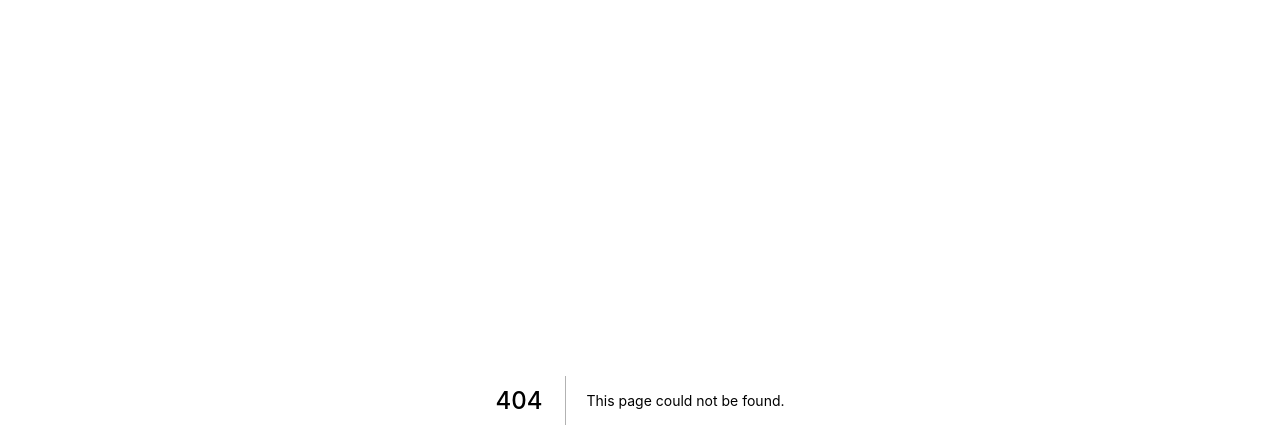
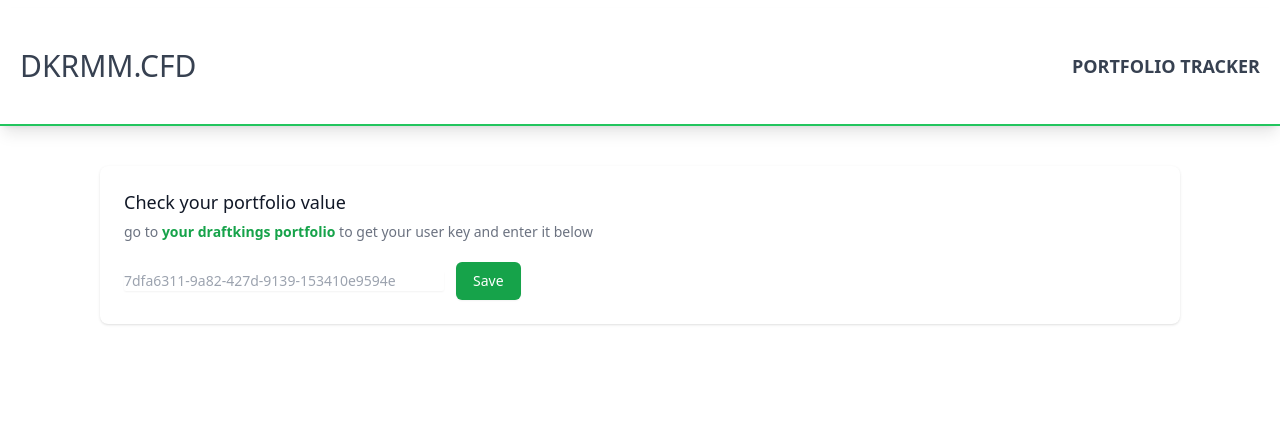
Before and after one commit to capefeardecentral/dkrmm, a Next.js app in the folder web/reignmakers_market/: page /portfolio in a window 1280 px wide. Before the commit this address had no page. Shown: the top 448 px of the page. Built offline with nearby package versions, Linux system fonts and the light colour scheme.

Commit message:
add portfolio tracker
touch up styling
add portfolio value checker

```diff
--- /dev/null
+++ b/web/reignmakers_market/components/Header.js
@@ -0,0 +1,12 @@
+export default function Header (props) {
+  return (
+    <header className="flex shadow-lg items-center align-middle border-b-green-500 border-b-2 text-gray-700 mb-5 py-10">
+      <a href="/">
+        <h1 className="px-5 md:text-3xl font-light">DKRMM.CFD</h1>
+      </a>
+      <div className="absolute text-xs md:text-lg right-0 font-bold mx-5 uppercase">
+        <a href="/portfolio">portfolio tracker</a>
+      </div>
+    </header>
+  )
+}
--- a/web/reignmakers_market/components/PlayerCard.js
+++ b/web/reignmakers_market/components/PlayerCard.js
@@ -7,25 +7,72 @@ export default function PlayerCard(props) {
   const [showModal, setShowModal] = useState(false);
 
   let borderClass
+  let buttonClass
+  let chartColors
   switch (props.item.rarity) {
     case "Rare": {
       borderClass = "border-green-500"
+      buttonClass = {
+        buttonBg: "bg-green-500",
+        buttonHover: "hover:bg-green-600",
+        buttonFocus: "focus:ring-green-400"
+      }
+      chartColors = {
+        background: "#43a047",
+        border: "#388e3c",
+      }
       break;
     }
     case "Elite": {
       borderClass = "border-blue-500"
+      buttonClass = {
+        buttonBg: "bg-blue-500",
+        buttonHover: "hover:bg-blue-600",
+        buttonFocus: "focus:ring-blue-400"
+      }
+      chartColors = {
+        background: "#1e88e5",
+        border: "#1976d2",
+      }
       break;
     }
     case "Legendary": {
       borderClass = "border-yellow-500"
+      buttonClass = {
+        buttonBg: "bg-yellow-500",
+        buttonHover: "hover:bg-yellow-600",
+        buttonFocus: "focus:ring-yellow-400"
+      }
+      chartColors = {
+        background: "#fdd835",
+        border: "#fbc02d",
+      }
       break;
     }
     case "Reignmaker": {
       borderClass = "border-red-500"
+      buttonClass = {
+        buttonBg: "bg-red-500",
+        buttonHover: "hover:bg-red-600",
+        buttonFocus: "focus:ring-red-400"
+      }
+      chartColors = {
+        background: "#e53935",
+        border: "#d32f2f",
+      }
       break;
     }
     default: {
       borderClass = "border-gray-200"
+      buttonClass = {
+        buttonBg: "bg-gray-800",
+        buttonHover: "hover:bg-gray-900",
+        buttonFocus: "focus:ring-gray-700"
+      }
+      chartColors = {
+        background: "#424242",
+        border: "#212121",
+      }
     }
   }
 
@@ -45,18 +92,18 @@ export default function PlayerCard(props) {
       {props.item.superstar === "Yes" && <p className="font-bold text-xs mb-1">superstar</p>}
       <div className="mx-auto">
         <button type="button"
-                className="mt-auto inline-flex mx-3 items-center my-2 px-2.5 py-1.5 border border-transparent text-xs font-medium rounded shadow-sm text-white bg-indigo-600 hover:bg-indigo-700 focus:outline-none focus:ring-2 focus:ring-offset-2 focus:ring-indigo-500"
+                className={`mt-auto inline-flex mx-3 items-center my-2 px-2.5 py-1.5 border border-transparent text-xs font-medium rounded shadow-sm text-white ${buttonClass.buttonBg} ${buttonClass.buttonHover} focus:outline-none focus:ring-2 focus:ring-offset-2 ${buttonClass.buttonFocus}`}
                 onClick={() => setShowModal(true)}>
           sales
         </button>
         <button type="button"
-        className="mt-auto inline-flex mx-3 items-center my-2 px-2.5 py-1.5 border border-transparent text-xs font-medium rounded shadow-sm text-white bg-indigo-600 hover:bg-indigo-700 focus:outline-none focus:ring-2 focus:ring-offset-2 focus:ring-indigo-500"
+        className={`mt-auto inline-flex mx-3 items-center my-2 px-2.5 py-1.5 border border-transparent text-xs font-medium rounded shadow-sm text-white ${buttonClass.buttonBg} ${buttonClass.buttonHover} focus:outline-none focus:ring-2 focus:ring-offset-2 ${buttonClass.buttonFocus}`}
         >
           <a target="none" href={`https://marketplace.draftkings.com/listings/collectibles/${props.item.merchandiseKey}`}>store</a>
         </button>
       </div>
       {showModal &&
-        <TransactionsCard removeModal={toggleTransactionModal} borderClass={borderClass} merchandiseKey={props.item.merchandiseKey} name={props.item.name} set={props.item.set}/>
+        <TransactionsCard chartColors={chartColors} buttonClass={buttonClass} removeModal={toggleTransactionModal} borderClass={borderClass} merchandiseKey={props.item.merchandiseKey} name={props.item.name} set={props.item.set}/>
       }
     </div>
   )
--- a/web/reignmakers_market/components/TransactionsCard.js
+++ b/web/reignmakers_market/components/TransactionsCard.js
@@ -72,8 +72,8 @@ export default function TransactionsCard(props) {
        {
          label: 'sale price',
          data: transactions.map((transaction) => transaction.amount).reverse(),
-         borderColor: 'rgb(255, 99, 132)',
-         backgroundColor: 'rgba(255, 99, 132, 0.5)',
+         borderColor: props.chartColors.border,
+         backgroundColor: props.chartColors.background,
        },
      ],
    }
@@ -125,7 +125,7 @@ export default function TransactionsCard(props) {
                   <div className="mt-5 sm:mt-6">
                     <button
                       type="button"
-                      className="inline-flex justify-center w-full rounded-md border border-transparent shadow-sm px-4 py-2 bg-indigo-600 text-base font-medium text-white hover:bg-indigo-700 focus:outline-none focus:ring-2 focus:ring-offset-2 focus:ring-indigo-500 sm:text-sm"
+                      className={`inline-flex justify-center w-full rounded-md border border-transparent shadow-sm px-4 py-2 ${props.buttonClass.buttonBg} text-base font-medium text-white ${props.buttonClass.buttonHover} focus:outline-none focus:ring-2 focus:ring-offset-2 ${props.buttonClass.buttonFocus} sm:text-sm`}
                       onClick={() => toggleModal()}
                     >
                       close
--- a/web/reignmakers_market/pages/index.js
+++ b/web/reignmakers_market/pages/index.js
@@ -2,6 +2,7 @@ import Head from 'next/head'
 import { useState, useEffect } from 'react'
 import Filter from '../components/Filter';
 import PlayerCard from "../components/PlayerCard";
+import Header from '../components/Header'
 
 const Home = () => {
 
@@ -76,9 +77,7 @@ const Home = () => {
         <link rel="icon" href="/favicon.ico" />
       </Head>
 
-      <header>
-        <h1 className="py-5 px-5 text-3xl font-light">DKRMM.CFD</h1>
-      </header>
+      <Header />
 
       <div className="p-5">
         <Filter options={positions} criteria="position" handler={filterMarketView} />
--- /dev/null
+++ b/web/reignmakers_market/pages/portfolio.js
@@ -0,0 +1,99 @@
+import Head from 'next/head'
+import { useState, useEffect } from 'react'
+import Header from '../components/Header'
+import PlayerCard from "../components/PlayerCard";
+
+
+const Portfolio = () => {
+
+  const [portfolioInput, setPortfolioInput] = useState("")
+  const [portfolio, setPortfolio] = useState("")
+  const [portfolioValues, setPortfolioValues] = useState()
+
+  useEffect(() => {
+    if (portfolio.length > 1) {
+      fetch(`https://dkrmm.cfd/api/portfolio/${portfolio}`)
+        .then(res => res.json()).then(data => {
+        setPortfolioValues(data)
+      }).catch(err => {
+        console.log(err)
+      })
+    }
+  }, [portfolio])
+
+  const handleSubmit = (e) => {
+    e.preventDefault()
+    setPortfolio(portfolioInput)
+  }
+
+  return(
+    <div className="min-h-screen flex-col  py-2">
+      <Head>
+        <title>DKRMM - Portfolio Calculator</title>
+        <link rel="icon" href="/favicon.ico" />
+      </Head>
+
+      <Header />
+
+      <main className="p-5 md:mx-20">
+        <div className="bg-white shadow sm:rounded-lg">
+          <div className="px-4 py-5 sm:p-6">
+            <h3 className="text-lg leading-6 font-medium text-gray-900">Check your portfolio value</h3>
+            <div className="mt-2 max-w-xl text-sm text-gray-500">
+              <p>go to <a className="font-bold text-green-600" href="https://marketplace.draftkings.com/portfolio/" target="none">your draftkings portfolio</a> to get your user key and enter it below</p>
+            </div>
+            <form onSubmit={handleSubmit} className="mt-5 sm:flex sm:items-center">
+              <div className="w-full sm:max-w-xs">
+                <label htmlFor="email" className="sr-only">
+                  portfolio key
+                </label>
+                <input
+                  type="text"
+                  name="portfolio"
+                  id="portfolio"
+                  value={portfolioInput}
+                  onChange={(e) => {setPortfolioInput(e.target.value)}}
+                  className="shadow-sm focus:ring-green-500 focus:border-green-500 block w-full sm:text-sm border-gray-300 rounded-sm"
+                  placeholder="7dfa6311-9a82-427d-9139-153410e9594e"
+                />
+              </div>
+              <button
+                type="submit"
+                className="mt-3 w-full inline-flex items-center justify-center px-4 py-2 border border-transparent shadow-sm font-medium rounded-md text-white bg-green-600 hover:bg-green-700 focus:outline-none focus:ring-2 focus:ring-offset-2 focus:ring-green-500 sm:mt-0 sm:ml-3 sm:w-auto sm:text-sm"
+              >
+                Save
+              </button>
+            </form>
+          </div>
+        </div>
+        {portfolioValues &&
+          <div className="mt-3">
+            <h3 className="text-lg leading-6 font-medium text-gray-900">Portfolio Value</h3>
+            <dl className="mt-5 grid grid-cols-1 gap-5 sm:grid-cols-3">
+              <div  className="px-4 py-5 bg-white shadow rounded-lg overflow-hidden sm:p-6">
+                <dt className="text-sm font-medium text-gray-500 truncate">Total Floor Value</dt>
+                <dd className="mt-1 text-3xl tracking-tight font-semibold text-gray-900">{Math.round(portfolioValues.value.floorValue)}</dd>
+                <dt className="mt-2 text-sm font-medium text-gray-500 truncate">Total Cards Tracked</dt>
+                <dd className="mt-1 text-3xl tracking-tight font-semibold text-gray-900">{portfolioValues.value.cardsTracked}</dd>
+              </div>
+            </dl>
+            <p className="mt-3 font-extralight">NOTE: Collection floor value is extremely inaccurate, it only shows your value at the current lowest listing prices.
+              Presently only Rookies, Skill Starters, and QB1s are tracked.</p>
+          </div>
+        }
+        <div className="grid my-5 grid-cols-3 gap-3 md:grid-cols-4 md:gap-4 place-content-center w-full">
+          {portfolioValues &&
+
+            portfolioValues.holdings.map(item => (
+            <PlayerCard
+              item={item}
+              ranking={""}
+            />
+          ))}
+        </div>
+      </main>
+    </div>
+      )
+}
+
+export default Portfolio
```
